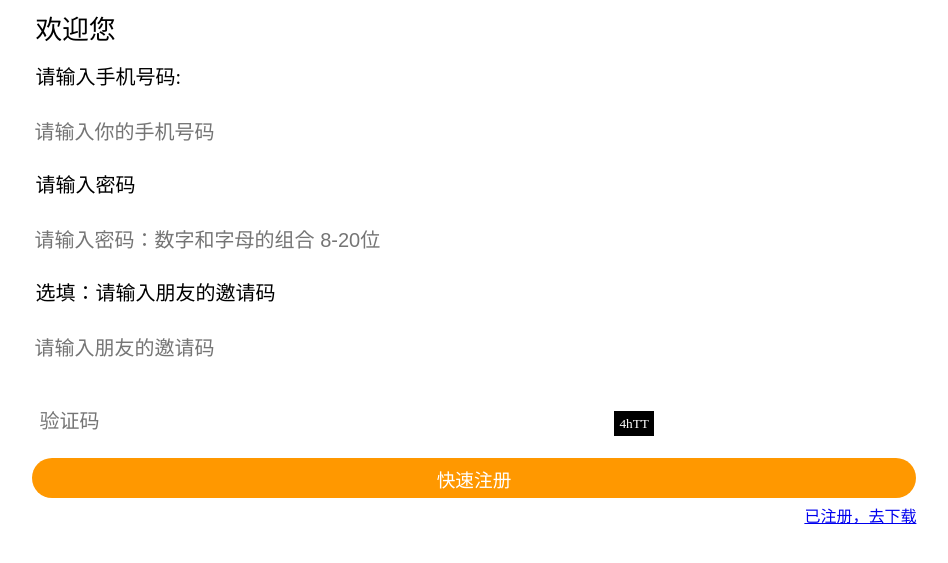
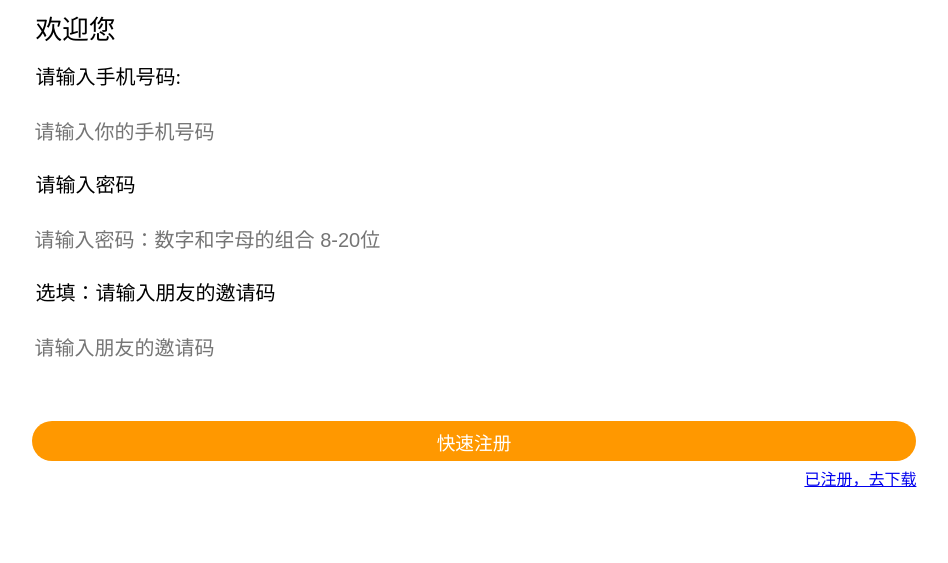
Before and after one commit to Accumulation-dot/upupup, a Django app: page /register.html in a window 1280 px wide. Shown: the top 563 px of the page, without its empty margins (166-1114 px from the left). Run offline with Django 3.2, Linux system fonts and the light colour scheme; some libraries are stand-ins or nearby versions.

Commit message:
remove validate

```diff
--- a/chain/templates/register.html
+++ b/chain/templates/register.html
@@ -58,9 +58,10 @@
 
         #code {
             color: #ffffff; /*字体颜色白色*/
+            width: 40%;
             background-color: #000000;
-            font-size: smaller;
-            font-family: "华康娃娃体W5";
+            font-size: 20px;
+            {#font-family: "华康娃娃体W5";#}
             padding: 5px 5px 5px 5px;
             margin-left: 5%;
             cursor: pointer;
@@ -129,7 +130,7 @@
 
         window.onload = function () {
             const inviter = getQueryVariable('inviter');
-            changeImg();
+            {#changeImg();#}
             if (inviter.length > 0 && inviter.length < 20) {
                 const inviterElement = document.getElementById('inviter');
                 inviterElement.value = inviter;
@@ -193,10 +194,10 @@
                onkeyup="this.value=this.value.toUpperCase()" placeholder="请输入朋友的邀请码"><br><br>
     </div>
 
-    <div>
-        <input type="text" name="validate" id="vcode" maxlength="6" placeholder="验证码">
-        <span id="code" title="看不清，换一张"></span>
-    </div>
+{#    <div>#}
+{#        <input type="text" name="validate" id="vcode" maxlength="6" placeholder="验证码">#}
+{#        <span id="code" title="看不清，换一张" onclick="changeImg()"></span>#}
+{#    </div>#}
     <br>
     {#    <input type="submit" value="注册">#}
 
```
